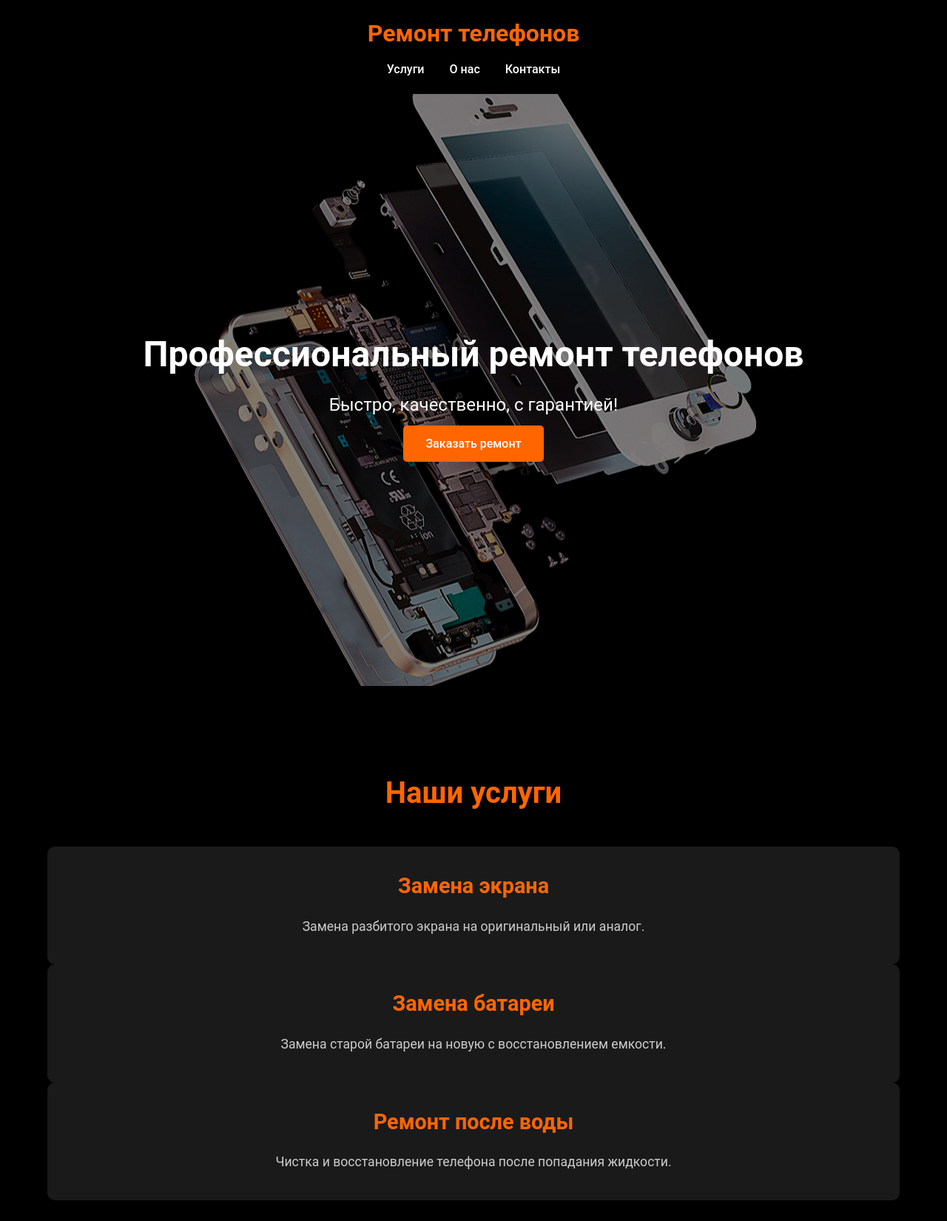
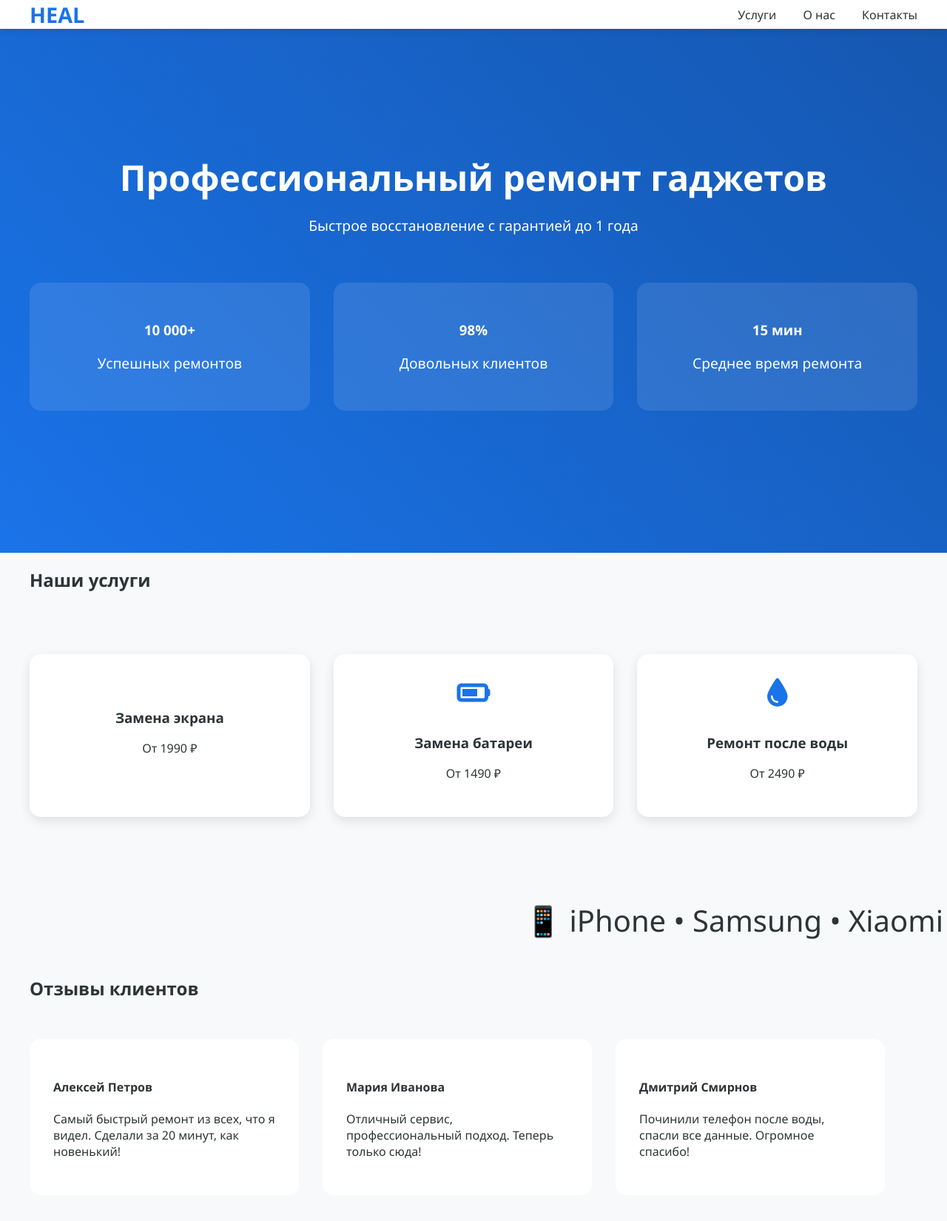
Before and after one commit to Aliwonk/heal-phone, a website: page src/views/home/index.html in a window 1280 px wide. Shown: the top 1650 px of the page at 74% size. Drawn offline with Linux system fonts and the light colour scheme.

Commit message:
изменил стиль страницы и добваил анимации

```diff
--- a/src/views/home/index.html
+++ b/src/views/home/index.html
@@ -1,55 +1,135 @@
 <!DOCTYPE html>
 <html lang="ru">
   <head>
-    <meta charset="UTF-8">
-    <meta name="viewport" content="width=device-width, initial-scale=1.0">
-    <title>Ремонт телефонов</title>
-    <link rel="stylesheet" href="style.css">
+    <meta charset="UTF-8" />
+    <meta name="viewport" content="width=device-width, initial-scale=1.0" />
+    <title>HEAL - Ремонт телефонов</title>
+    <link
+      rel="stylesheet"
+      href="https://cdnjs.cloudflare.com/ajax/libs/font-awesome/6.0.0/css/all.min.css"
+    />
+    <link rel="stylesheet" href="style.css" />
   </head>
   <body>
     <header>
-        <div class="container">
-            <h1>Ремонт телефонов</h1>
-            <nav>
-                <ul>
-                    <li><a href="#services">Услуги</a></li>
-                    <li><a href="#about">О нас</a></li>
-                    <li><a href="#contact">Контакты</a></li>
-                </ul>
+      <nav class="container">
+        <div class="logo">HEAL</div>
+        <div class="nav-links">
+          <a href="#services">Услуги</a>
+          <a href="#about">О нас</a>
+          <a href="#contact">Контакты</a>
+        </div>
       </nav>
-        </div>
     </header>
 
     <section id="hero">
       <div class="container">
-            <h2>Профессиональный ремонт телефонов</h2>
-            <p>Быстро, качественно, с гарантией!</p>
-            <a href="#contact" class="btn">Заказать ремонт</a>
+        <h1>Профессиональный ремонт гаджетов</h1>
+        <p>Быстрое восстановление с гарантией до 1 года</p>
+
+        <div class="stats-grid">
+          <div class="stat-card">
+            <h3>10 000+</h3>
+            <p>Успешных ремонтов</p>
           </div>
-    </section>
-
-    <section id="services">
-        <div class="container">
-            <h2>Наши услуги</h2>
-            <div class="service-item">
-                <h3>Замена экрана</h3>
-                <p>Замена разбитого экрана на оригинальный или аналог.</p>
+          <div class="stat-card">
+            <h3>98%</h3>
+            <p>Довольных клиентов</p>
           </div>
-            <div class="service-item">
-                <h3>Замена батареи</h3>
-                <p>Замена старой батареи на новую с восстановлением емкости.</p>
+          <div class="stat-card">
+            <h3>15 мин</h3>
+            <p>Среднее время ремонта</p>
           </div>
-            <div class="service-item">
-                <h3>Ремонт после воды</h3>
-                <p>Чистка и восстановление телефона после попадания жидкости.</p>
         </div>
       </div>
     </section>
 
-    <section id="about">
-        <div class="container">
-            <h2>О нас</h2>
-            <p>Мы — команда профессионалов, занимающихся ремонтом телефонов уже более 5 лет. Наши специалисты имеют большой опыт работы с различными моделями телефонов и используют только качественные запчасти.</p>
+    <section id="services" class="container">
+      <h2>Наши услуги</h2>
+      <div class="service-grid">
+        <div class="service-card" onclick="showPrice('screen')">
+          <i class="fas fa-mobile-screen"></i>
+          <h3>Замена экрана</h3>
+          <p>От 1990 ₽</p>
+        </div>
+
+        <div class="service-card" onclick="showPrice('battery')">
+          <i class="fas fa-battery-three-quarters"></i>
+          <h3>Замена батареи</h3>
+          <p>От 1490 ₽</p>
+        </div>
+
+        <div class="service-card" onclick="showPrice('water')">
+          <i class="fas fa-tint"></i>
+          <h3>Ремонт после воды</h3>
+          <p>От 2490 ₽</p>
+        </div>
+      </div>
+    </section>
+
+    <div id="screenPrice" class="price-modal">
+      <div class="modal-content">
+        <span class="close-btn" onclick="hidePrice()">&times;</span>
+        <h3>Замена экрана</h3>
+        <ul class="price-list">
+          <li><span>iPhone X</span><span>4990 ₽</span></li>
+          <li><span>Samsung S20</span><span>5990 ₽</span></li>
+          <li><span>Xiaomi Redmi 9</span><span>2990 ₽</span></li>
+        </ul>
+      </div>
+    </div>
+
+    <div id="batteryPrice" class="price-modal">
+      <div class="modal-content">
+        <span class="close-btn" onclick="hidePrice()">&times;</span>
+        <h3>Замена аккумулятора</h3>
+        <ul class="price-list">
+          <li><span>iPhone 11</span><span>3490 ₽</span></li>
+          <li><span>Samsung A50</span><span>2490 ₽</span></li>
+          <li><span>Huawei P30</span><span>2990 ₽</span></li>
+        </ul>
+      </div>
+    </div>
+
+    <div id="waterPrice" class="price-modal">
+      <div class="modal-content">
+        <span class="close-btn" onclick="hidePrice()">&times;</span>
+        <h3>Ремонт после воды</h3>
+        <ul class="price-list">
+          <li><span>Диагностика</span><span>Бесплатно</span></li>
+          <li><span>Чистка</span><span>от 1990 ₽</span></li>
+          <li><span>Полное восстановление</span><span>от 4990 ₽</span></li>
+        </ul>
+      </div>
+    </div>
+
+    <div class="brands-carousel">
+      <span
+        >📱 iPhone • Samsung • Xiaomi • Huawei • Honor • Google • OnePlus •
+        Realme • Nokia</span
+      >
+    </div>
+
+    <section id="reviews" class="container">
+      <h2>Отзывы клиентов</h2>
+      <div class="review-slider">
+        <div class="review-card">
+          <h4>Алексей Петров</h4>
+          <p>
+            Самый быстрый ремонт из всех, что я видел. Сделали за 20 минут, как
+            новенький!
+          </p>
+        </div>
+        <div class="review-card">
+          <h4>Мария Иванова</h4>
+          <p>Отличный сервис, профессиональный подход. Теперь только сюда!</p>
+        </div>
+        <div class="review-card">
+          <h4>Дмитрий Смирнов</h4>
+          <p>
+            Починили телефон после воды, спасли все данные. Огромное спасибо!
+          </p>
+        </div>
       </div>
     </section>
 
@@ -61,5 +141,52 @@
             <p>Email: info@remont-telefonov.ru</p>
         </div>
     </section>
+
+    <script>
+      const cards = document.querySelectorAll(".service-card");
+      const observer = new IntersectionObserver(
+        (entries) => {
+          entries.forEach((entry) => {
+            if (entry.isIntersecting) {
+              entry.target.classList.add("visible");
+            }
+          });
+        },
+        { threshold: 0.1 }
+      );
+
+      cards.forEach((card) => observer.observe(card));
+
+      function showPrice(service) {
+        document.getElementById(service + "Price").style.display = "flex";
+      }
+
+      function hidePrice() {
+        document.querySelectorAll(".price-modal").forEach((modal) => {
+          modal.style.display = "none";
+        });
+      }
+
+      window.onclick = function (event) {
+        if (event.target.className === "price-modal") {
+          hidePrice();
+        }
+      };
+
+      window.addEventListener("scroll", () => {
+        const scrolled = window.pageYOffset;
+        document.querySelector("#hero").style.backgroundPositionY =
+          scrolled * 0.5 + "px";
+      });
+
+      const button = document.querySelector(".animated-button");
+      button.addEventListener("mouseover", () => {
+        button.style.transform = "scale(1.05)";
+      });
+      button.addEventListener("mouseout", () => {
+        button.style.transform = "scale(1)";
+      });
+
+    </script>
   </body>
 </html>
--- a/src/views/home/style.css
+++ b/src/views/home/style.css
@@ -1,203 +1,284 @@
-/* Общие стили */
-html {
-    scroll-behavior: smooth;
+:root {
+    --primary: #1a73e8;
+    --secondary: #fbbc04;
+    --background: #f8f9fa;
+    --text: #2d3436;
 }
 
 body {
-    font-family: 'Roboto', sans-serif;
+    font-family: 'Segoe UI', sans-serif;
     margin: 0;
-    padding: 0;
-    line-height: 1.6;
-    color: #fff;
-    background-color: #000;
+    background-color: var(--background);
+    color: var(--text);
 }
 
-.container {
-    width: 90%;
-    margin: 0 auto;
-    max-width: 1200px;
-}
-
-/* Шапка */
 header {
-    background: rgba(0, 0, 0, 0.8);
-    padding: 20px 0;
+    background: white;
+    box-shadow: 0 2px 10px rgba(0, 0, 0, 0.1);
     position: sticky;
     top: 0;
     z-index: 1000;
 }
 
-header h1 {
-    margin: 0;
-    font-size: 2em;
-    font-weight: 700;
-    text-align: center;
-    color: #ff6600;
+.container {
+    max-width: 1200px;
+    margin: 0 auto;
+    padding: 0 20px;
 }
 
-nav ul {
-    list-style: none;
-    padding: 0;
-    text-align: center;
-    margin: 10px 0 0;
+nav {
+    display: flex;
+    justify-content: space-between;
+    align-items: center;
+    padding: 1rem 0;
 }
 
-nav ul li {
-    display: inline;
-    margin: 0 15px;
-}
-
-nav ul li a {
-    color: #fff;
-    text-decoration: none;
-    font-weight: 500;
-    transition: color 0.3s ease;
-}
-
-nav ul li a:hover {
-    color: #ff6600;
-}
-
-/* Герой */
-#hero {
-    background: url('img/iphone5.png') no-repeat center center;
-    height: 100vh;
-    display: flex;
-    justify-content: center;
-    align-items: center;
-    text-align: center;
-    color: #fff;
+.logo {
+    color: var(--primary);
+    font-size: 1.8rem;
+    font-weight: bold;
     position: relative;
 }
 
-#hero::before {
+.nav-links a {
+    color: var(--text);
+    text-decoration: none;
+    margin-left: 2rem;
+    transition: all 0.3s;
+    position: relative;
+}
+
+.nav-links a::after {
     content: '';
     position: absolute;
-    top: 0;
+    bottom: -5px;
     left: 0;
-    right: 0;
-    bottom: 0;
-    background: rgba(0, 0, 0, 0.5);
+    width: 0;
+    height: 2px;
+    background: var(--primary);
+    transition: width 0.3s;
 }
 
-#hero .container {
-    position: relative;
-    z-index: 1;
+.nav-links a:hover::after {
+    width: 100%;
 }
 
-#hero h2 {
-    font-size: 3em;
-    margin: 0;
-    font-weight: 700;
+#hero {
+    text-align: center;
+    padding: 8rem 0;
+    background: linear-gradient(45deg, var(--primary), #1557b0);
+    color: white;
+    position: relative;
+    overflow: hidden;
+}
+
+#hero h1 {
+    animation: fadeInUp 1s ease-out;
+    font-size: 3rem;
+    margin-bottom: 1rem;
 }
 
 #hero p {
-    font-size: 1.5em;
-    margin: 10px 0 20px;
+    animation: fadeInUp 1s ease-out 0.3s;
+    opacity: 0;
+    animation-fill-mode: forwards;
+    font-size: 1.2rem;
 }
 
-#hero .btn {
-    background: #ff6600;
-    color: #fff;
-    padding: 15px 30px;
-    text-decoration: none;
-    border-radius: 5px;
-    font-weight: 500;
-    transition: background 0.3s ease;
+.stats-grid {
+    display: grid;
+    grid-template-columns: repeat(3, 1fr);
+    gap: 2rem;
+    margin: 4rem 0;
 }
 
-#hero .btn:hover {
-    background: #e65c00;
+.stat-card {
+    background: rgba(255, 255, 255, 0.1);
+    padding: 2rem;
+    border-radius: 15px;
+    transition: transform 0.3s;
 }
 
-/* Услуги */
-#services {
-    padding: 80px 0;
-    text-align: center;
+.stat-card:hover {
+    transform: translateY(-5px);
 }
 
-#services h2 {
-    font-size: 2.5em;
-    margin-bottom: 40px;
-    color: #ff6600;
+.price-modal {
+    display: none;
+    position: fixed;
+    top: 0;
+    left: 0;
+    width: 100%;
+    height: 100%;
+    background: rgba(0, 0, 0, 0.5);
+    justify-content: center;
+    align-items: center;
+    z-index: 1001;
+}
+
+.modal-content {
+    background: white;
+    padding: 2rem;
+    border-radius: 10px;
+    max-width: 500px;
+    position: relative;
+}
+
+.close-btn {
+    position: absolute;
+    top: 1rem;
+    right: 1rem;
+    cursor: pointer;
+    font-size: 1.5rem;
+}
+
+.price-list {
+    list-style: none;
+    padding: 0;
+}
+
+.price-list li {
+    display: flex;
+    justify-content: space-between;
+    margin: 1rem 0;
+    padding: 1rem;
+    background: #f8f9fa;
+    border-radius: 8px;
 }
 
 .service-grid {
     display: grid;
-    grid-template-columns: repeat(auto-fit, minmax(300px, 1fr));
-    gap: 20px;
+    grid-template-columns: repeat(auto-fit, minmax(280px, 1fr));
+    gap: 2rem;
+    padding: 4rem 0;
 }
 
-.service-item {
-    background: rgba(255, 255, 255, 0.1);
-    padding: 20px;
-    border-radius: 10px;
-    transition: transform 0.3s ease, background 0.3s ease;
+.service-card {
+    background: white;
+    border-radius: 15px;
+    padding: 2rem;
+    text-align: center;
+    cursor: pointer;
+    transition: all 0.3s;
+    box-shadow: 0 5px 15px rgba(0, 0, 0, 0.1);
+    opacity: 0;
+    transform: translateY(30px);
 }
 
-.service-item:hover {
-    transform: translateY(-10px);
-    background: rgba(255, 255, 255, 0.2);
+.service-card.visible {
+    opacity: 1;
+    transform: translateY(0);
 }
 
-.service-item h3 {
-    font-size: 1.8em;
-    margin: 10px 0;
-    color: #ff6600;
+.service-card i {
+    font-size: 2.5rem;
+    color: var(--primary);
+    margin-bottom: 1rem;
+    transition: transform 0.3s;
 }
 
-.service-item p {
-    font-size: 1.1em;
-    color: #ccc;
+.service-card:hover i {
+    transform: rotate(15deg) scale(1.2);
 }
 
-/* О нас */
-#about {
-    padding: 80px 0;
-    text-align: center;
-    background: rgba(255, 255, 255, 0.05);
+.price-modal {
+    display: none;
+    position: fixed;
+    top: 0;
+    left: 0;
+    width: 100%;
+    height: 100%;
+    background: rgba(0, 0, 0, 0.5);
+    justify-content: center;
+    align-items: center;
+    z-index: 1001;
+    animation: fadeInUp 0.3s;
 }
 
-#about h2 {
-    font-size: 2.5em;
-    margin-bottom: 20px;
-    color: #ff6600;
+.brands-carousel {
+    display: flex;
+    overflow: hidden;
+    white-space: nowrap;
+    margin: 3rem 0;
 }
 
-#about p {
-    font-size: 1.2em;
-    color: #ccc;
-    max-width: 800px;
-    margin: 0 auto;
+.brands-carousel span {
+    font-size: 2.5rem;
+    margin: 0 2rem;
+    animation: scroll 20s linear infinite;
 }
 
-/* Контакты */
-#contact {
-    padding: 80px 0;
-    text-align: center;
+@keyframes scroll {
+    0% {
+        transform: translateX(100%);
+    }
+
+    100% {
+        transform: translateX(-100%);
+    }
 }
 
-#contact h2 {
-    font-size: 2.5em;
-    margin-bottom: 20px;
-    color: #ff6600;
+.animated-button {
+    background: var(--secondary);
+    color: white;
+    padding: 1rem 2rem;
+    border-radius: 50px;
+    border: none;
+    cursor: pointer;
+    transition: all 0.3s;
+    font-weight: bold;
+    margin-top: 2rem;
 }
 
-#contact p {
-    font-size: 1.2em;
-    color: #ccc;
-    margin: 10px 0;
+.animated-button:hover {
+    transform: scale(1.05);
+    box-shadow: 0 5px 15px rgba(251, 188, 4, 0.3);
 }
 
-/* Подвал */
-footer {
-    background: rgba(0, 0, 0, 0.8);
-    padding: 20px 0;
-    text-align: center;
+.review-slider {
+    display: flex;
+    overflow-x: auto;
+    scroll-snap-type: x mandatory;
+    gap: 2rem;
+    padding: 2rem 0;
 }
 
-footer p {
-    margin: 0;
-    font-size: 1em;
-    color: #ccc;
+.review-card {
+    flex: 0 0 300px;
+    background: white;
+    padding: 2rem;
+    border-radius: 15px;
+    scroll-snap-align: start;
+    transition: transform 0.3s;
 }
+
+.review-card:hover {
+    transform: scale(1.02);
+}
+
+
+@keyframes fadeInUp {
+    from {
+        opacity: 0;
+        transform: translateY(30px);
+    }
+
+    to {
+        opacity: 1;
+        transform: translateY(0);
+    }
+}
+
+@keyframes pulse {
+    0% {
+        transform: scale(1);
+    }
+
+    50% {
+        transform: scale(1.05);
+    }
+
+    100% {
+        transform: scale(1);
+    }
+}
```
Lines whose indentation alone changed are shown as unchanged.
